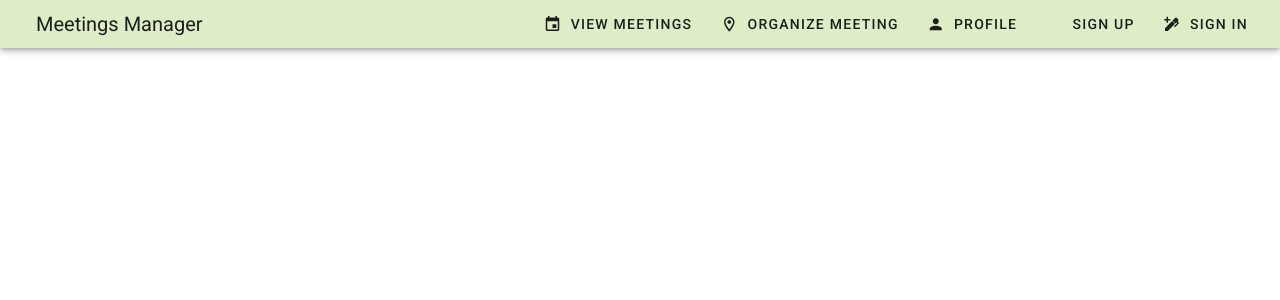
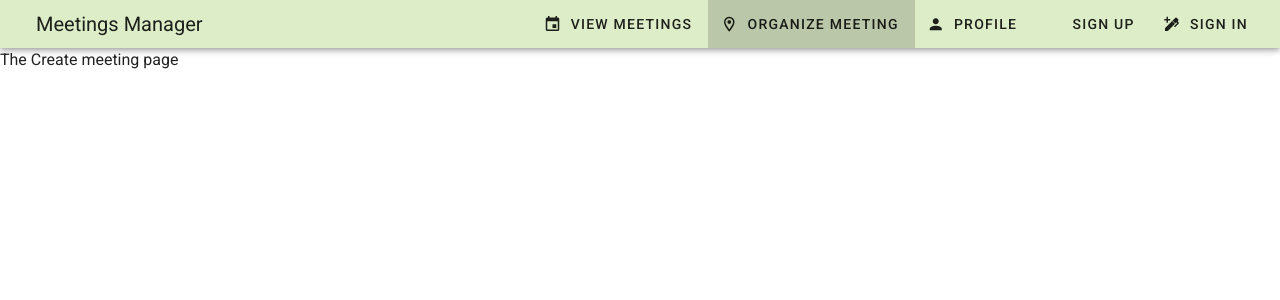
Before and after one commit to rafalked/repooo, a Vue app: page /createMeeting in a window 1280 px wide. Shown: the top 300 px of the page. Built offline with nearby package versions, Linux system fonts and the light colour scheme.

Commit message:
routing added

```diff
--- a/src/App.vue
+++ b/src/App.vue
@@ -5,7 +5,9 @@
       <v-list nav dense>
         <v-list-item-group
                 active-class="border" color="light-green darken-4">
-          <v-list-item v-for="item in menuItems" :key="item.title">
+          <v-list-item v-for="item in menuItems"
+                       :key="item.title"
+                       :to ="item.link">
             <v-list-item-action>
               <v-icon>{{item.icon}}</v-icon>
             </v-list-item-action>
@@ -21,14 +23,16 @@
               color ="light-green lighten-4"
               dense>
         <v-app-bar-nav-icon
-                @click.native.stop ="sideNav = !sideNav"
+                @click.stop ="sideNav = !sideNav"
                 class="hidden-sm-and-up"
         ></v-app-bar-nav-icon>
-        <v-toolbar-title>Meetings Manager</v-toolbar-title>
+        <v-toolbar-title>
+          <router-link to="/" tag="span" style="cursor: pointer">Meetings Manager</router-link>
+        </v-toolbar-title>
         <v-spacer></v-spacer>
 
         <v-toolbar-items class="hidden-xs-only">
-          <v-btn text v-for="item in menuItems" :key="item.title">
+          <v-btn text v-for="item in menuItems" :key="item.title" :to ="item.link">
             <v-icon left dark>{{item.icon}}</v-icon>
             {{item.title}}
           </v-btn>
@@ -55,11 +59,11 @@
       sideNav: false,
 
       menuItems: [
-        {icon: 'mdi-calendar', title: 'View meetings'},
-        {icon: 'mdi-map-marker-outline', title: 'Organize meeting'},
-        {icon: 'mdi-account', title: 'Profile'},
-        {icon: 'mdi-face', title: 'Sign up'},
-        {icon: 'mdi-pen-plus', title: 'Sign in'},
+        {icon: 'mdi-calendar', title: 'View meetings', link: '/meetings'},
+        {icon: 'mdi-map-marker-outline', title: 'Organize meeting', link: '/createMeeting'},
+        {icon: 'mdi-account', title: 'Profile', link: '/profile'},
+        {icon: 'mdi-face', title: 'Sign up', link: '/signup'},
+        {icon: 'mdi-pen-plus', title: 'Sign in', link: '/signin'},
       ]
     }),
   };
--- a/src/components/HelloWorld.vue
+++ /dev/null
@@ -1,7 +0,0 @@
-<template>
-  <v-container></v-container>
-</template>
-
-<script>
-
-</script>
--- /dev/null
+++ b/src/components/Meetings/CreateMeeting.vue
@@ -0,0 +1,15 @@
+<template>
+    <div>
+        <p>The Create meeting page</p>
+    </div>
+</template>
+
+<script>
+    export default {
+
+    }
+</script>
+
+<style scoped>
+
+</style>
--- /dev/null
+++ b/src/components/Meetings/Meeting.vue
@@ -0,0 +1,15 @@
+<template>
+    <div>
+        <p>The Meetings Page</p>
+    </div>
+</template>
+
+<script>
+    export default {
+
+    }
+</script>
+
+<style scoped>
+
+</style>
--- /dev/null
+++ b/src/components/User/Profile.vue
@@ -0,0 +1,15 @@
+<template>
+    <div>
+        <p>The Profile Page</p>
+    </div>
+</template>
+
+<script>
+    export default {
+
+    }
+</script>
+
+<style scoped>
+
+</style>
--- /dev/null
+++ b/src/components/User/Signin.vue
@@ -0,0 +1,15 @@
+<template>
+    <div>
+        <p>The Sign In Page</p>
+    </div>
+</template>
+
+<script>
+    export default {
+
+    }
+</script>
+
+<style scoped>
+
+</style>
--- /dev/null
+++ b/src/components/User/Signup.vue
@@ -0,0 +1,15 @@
+<template>
+    <div>
+        <p>The Sign Up Page</p>
+    </div>
+</template>
+
+<script>
+    export default {
+
+    }
+</script>
+
+<style scoped>
+
+</style>
--- /dev/null
+++ b/src/components/home.vue
@@ -0,0 +1,15 @@
+<template>
+    <div>
+        <p>The Home Page</p>
+    </div>
+</template>
+
+<script>
+    export default {
+
+    }
+</script>
+
+<style scoped>
+
+</style>
--- a/src/router/index.js
+++ b/src/router/index.js
@@ -1,29 +1,51 @@
 import Vue from 'vue'
 import VueRouter from 'vue-router'
-import Home from '../views/Home.vue'
+import home from '@/components/home'
+import Meeting from '@/components/Meetings/Meeting'
+import CreateMeeting from '@/components/Meetings/CreateMeeting'
+import Profile from '@/components/User/Profile'
+import Signup from '@/components/User/Signup'
+import Signin from '@/components/User/Signin'
+
+
 
 Vue.use(VueRouter)
 
-  const routes = [
-  {
-    path: '/',
-    name: 'Home',
-    component: Home
-  },
-  {
-    path: '/about',
-    name: 'About',
-    // route level code-splitting
-    // this generates a separate chunk (about.[hash].js) for this route
-    // which is lazy-loaded when the route is visited.
-    component: () => import(/* webpackChunkName: "about" */ '../views/About.vue')
-  }
-]
 
-const router = new VueRouter({
-  mode: 'history',
-  base: process.env.BASE_URL,
-  routes
+
+
+export default new VueRouter({
+  routes: [
+    {
+      path: '/',
+      name: 'Hello',
+      component: home
+    },
+    {
+      path: '/meetings',
+      name: 'Meeting',
+      component: Meeting
+    },
+    {
+      path: '/createMeeting',
+      name: 'CreateMeeting',
+      component: CreateMeeting
+    },
+    {
+      path: '/profile',
+      name: 'Profile',
+      component: Profile
+    },
+    {
+      path: '/signup',
+      name: 'Sign up',
+      component: Signup
+    },
+    {
+      path: '/signin',
+      name: 'Sign in',
+      component: Signin
+    },
+  ],
+  mode: 'history'
 })
-
-export default router
--- a/src/views/About.vue
+++ /dev/null
@@ -1,5 +0,0 @@
-<template>
-  <div class="about">
-    <h1>This is an about page</h1>
-  </div>
-</template>
--- a/src/views/Home.vue
+++ /dev/null
@@ -1,18 +0,0 @@
-<template>
-  <div class="home">
-    <img alt="Vue logo" src="../assets/logo.png">
-    <HelloWorld msg="Welcome to Your Vue.js App"/>
-  </div>
-</template>
-
-<script>
-// @ is an alias to /src
-import HelloWorld from '@/components/HelloWorld.vue'
-
-export default {
-  name: 'Home',
-  components: {
-    HelloWorld
-  }
-}
-</script>
```
